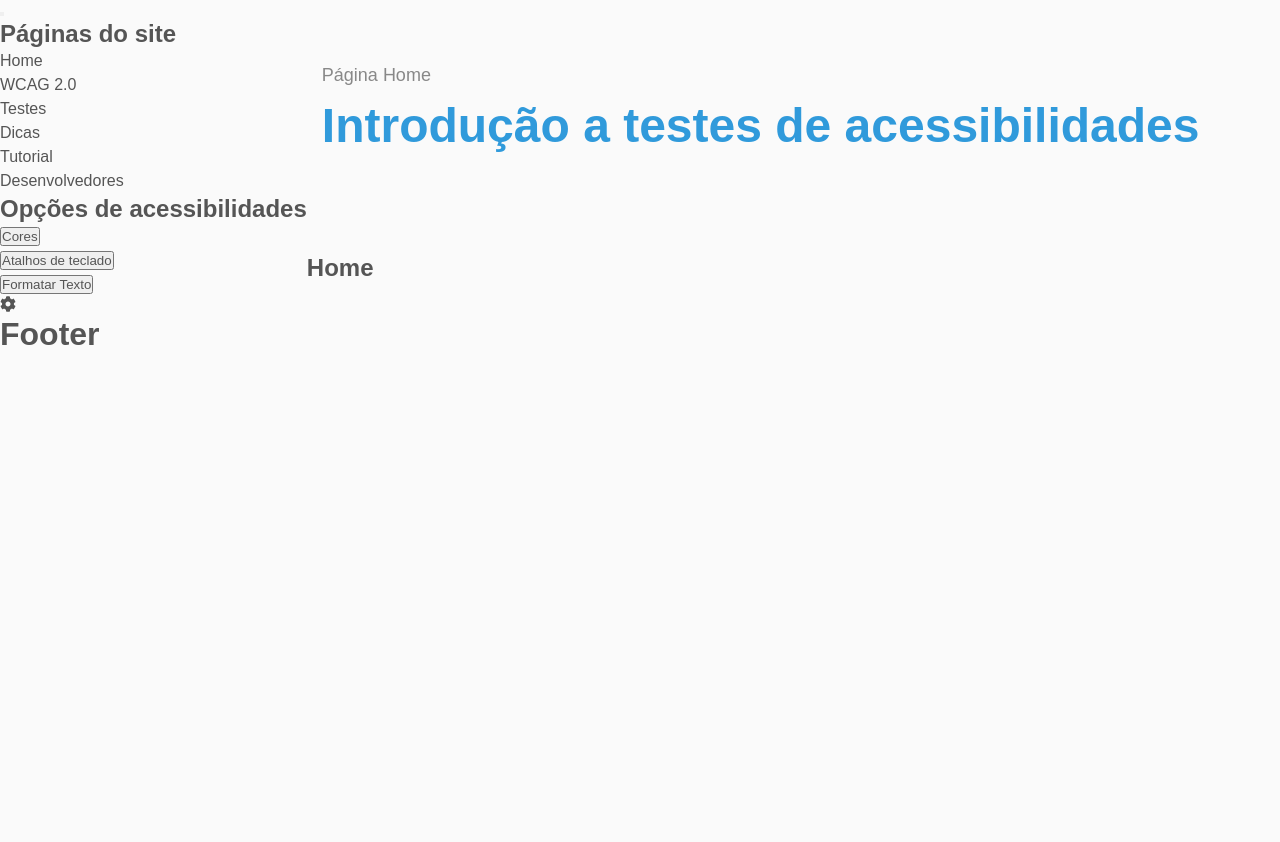
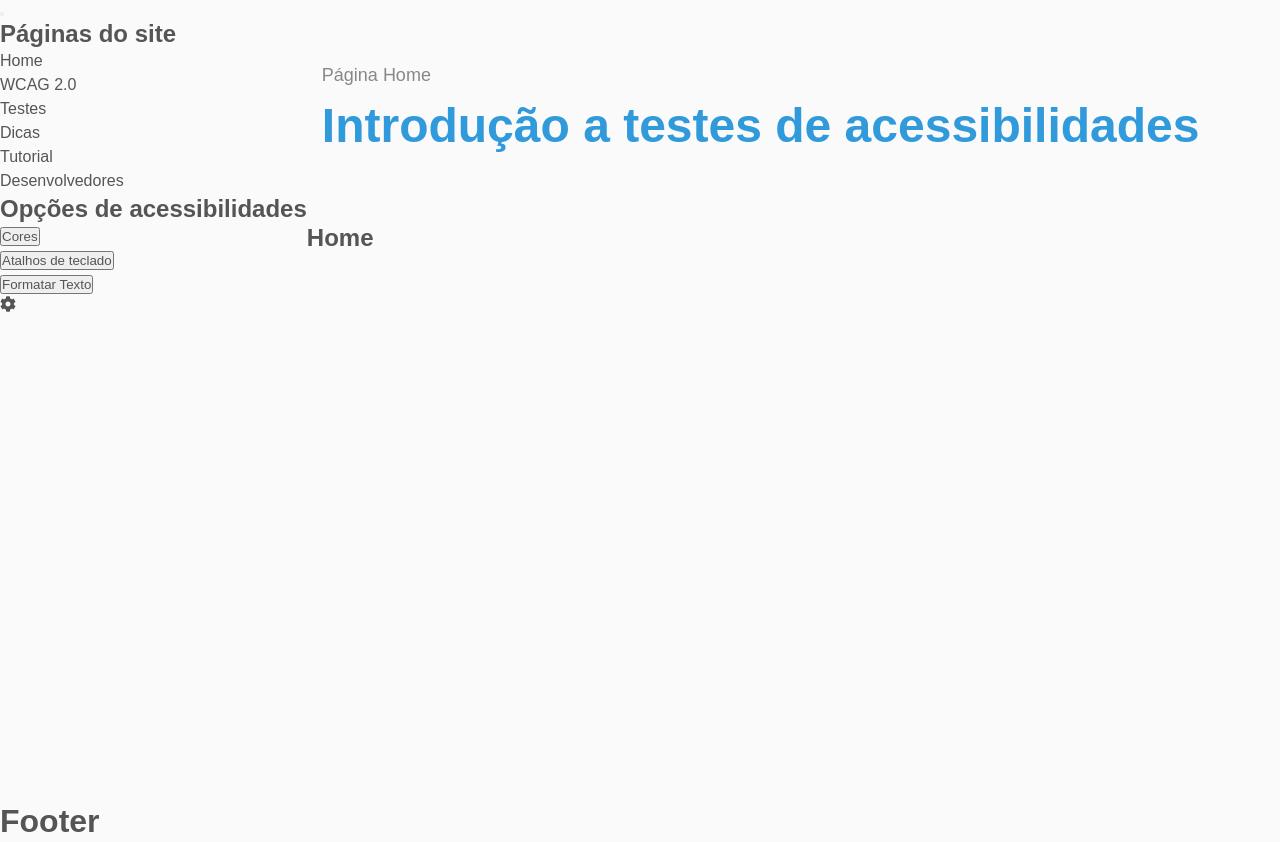
Before and after one commit to Henrique1204/Acessibilidade-SENAI, a React (Create React App) app: page / in a window 1280 px wide. Before the commit the page ends 800 px from the top, so only its background shows below. Built offline with nearby package versions, Linux system fonts and the light colour scheme.

Commit message:
Ajustar altura do conteudo principal

```diff
--- a/src/App.css
+++ b/src/App.css
@@ -58,6 +58,10 @@ img {
     grid-row: 1 / 3;
 }
 
+.App main {
+    min-height: calc(100vh - 221px);
+}
+
 .container {
     width: 100%;
     max-width: 1200px;
```
